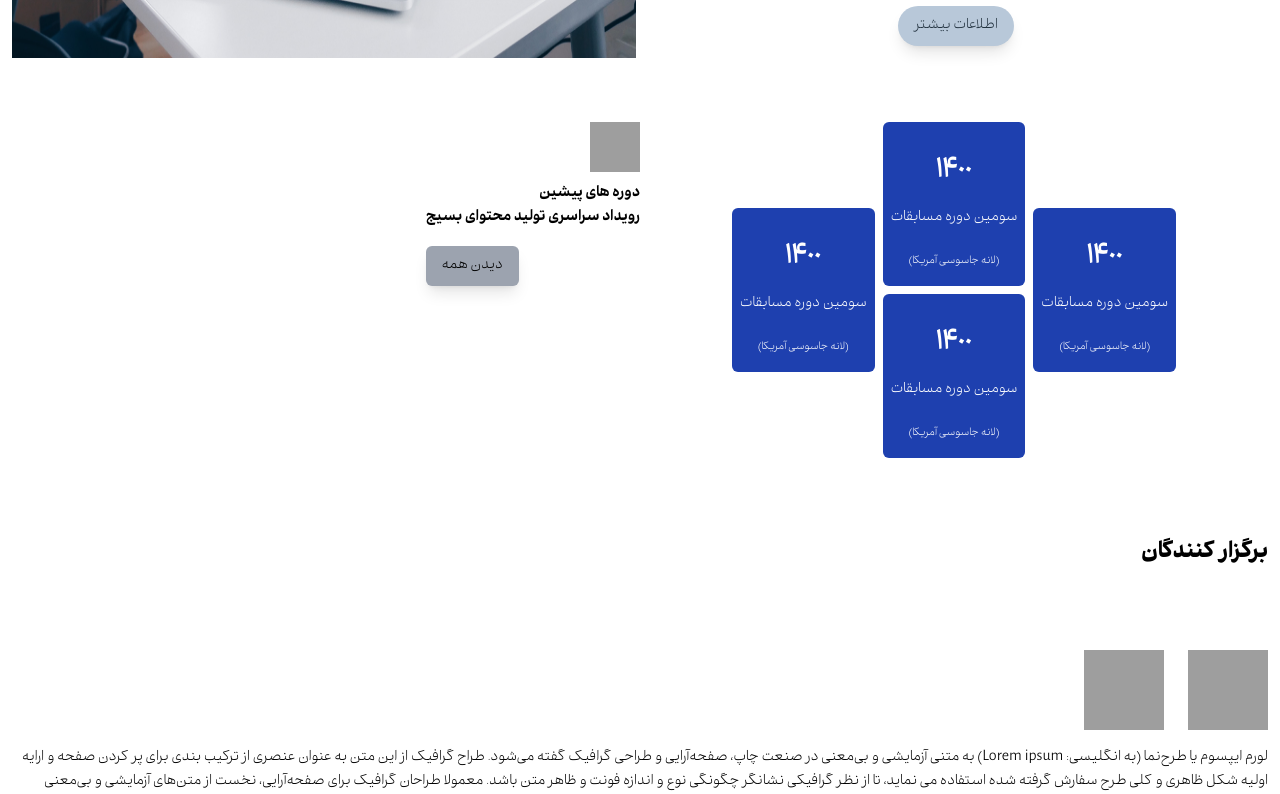
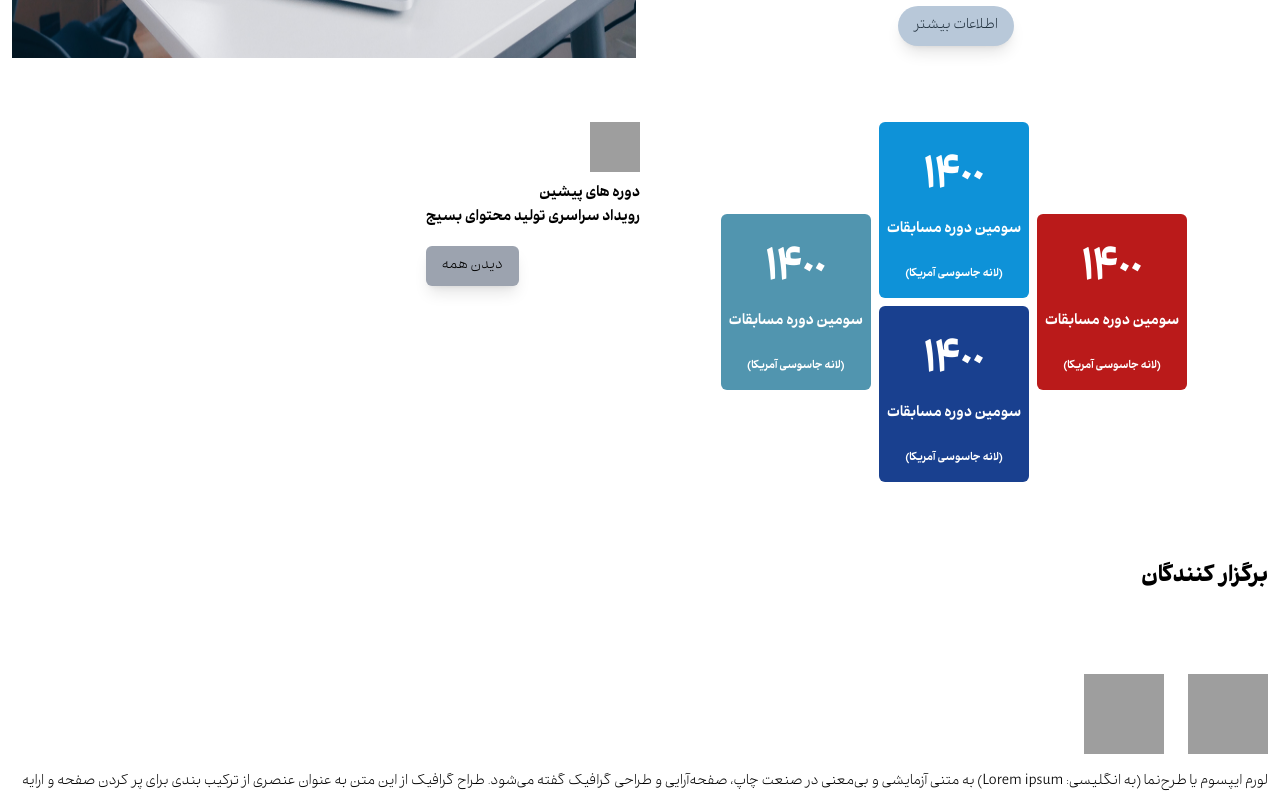
Before and after one commit to milad7212/pna, a Next.js app: page / in a window 1280 px wide. Shown: the part 3540-4334 px from the top of the page. Built offline with nearby package versions, Linux system fonts and the light colour scheme; grey boxes are pictures that could not be loaded.

Commit message:
fix footer

```diff
--- a/components/Footer.jsx
+++ b/components/Footer.jsx
@@ -3,7 +3,7 @@ import React from "react";
 
 function Footer() {
   return (
-    <div className="grid px-4 py-6 mt-8 bg-gradient-to-r from-cyan-500 to-blue-500 md:grid-cols-3 ">
+    <div className="grid px-4 py-10 mt-8 bg-[url('/bgfooter.svg')] bg-no-repeat bg-cover md:grid-cols-3 ">
       <div className="flex flex-col justify-between">
         <p>تماس با ما</p>
         <div className="flex">
--- a/components/History.jsx
+++ b/components/History.jsx
@@ -3,18 +3,16 @@ import React from "react";
 function History() {
   return (
     <div className="grid grid-cols-1 px-3 md:grid-cols-2">
-      <div
-        className="flex items-center justify-center gap-2 "
-      >
-        <Item />
+      <div className="flex items-center justify-center gap-2 ">
+        <Item color="#ba1a1a" />
 
         <div className="">
-          <Item />
+          <Item color="#0e92d8" />
           <div className="h-2"></div>
-          <Item />
+          <Item color="#19408f" />
         </div>
         <div className="">
-          <Item />
+          <Item color="#5195af" />
         </div>
       </div>
       <div className="">
@@ -34,13 +32,16 @@ function History() {
 
 export default History;
 
-function Item() {
+function Item({ color }) {
   return (
     <>
-      <div className="px-2 py-4 text-center text-white bg-blue-800 rounded-md max-h-min">
-        <p className="my-4 text-3xl font-bold">1400</p>
-        <p className="my-4">سومین دوره مسابقات</p>
-        <p className="mt-6 text-xs">(لانه جاسوسی آمریکا)</p>
+      <div
+        style={{ ...(color && { backgroundColor: color }) }}
+        className={`px-2 py-4 text-center text-white  rounded-md max-h-min`}
+      >
+        <p className="my-4 text-5xl font-black ">1400</p>
+        <p className="my-4 font-bold">سومین دوره مسابقات</p>
+        <p className="mt-6 text-xs font-bold">(لانه جاسوسی آمریکا)</p>
       </div>
     </>
   );
```
